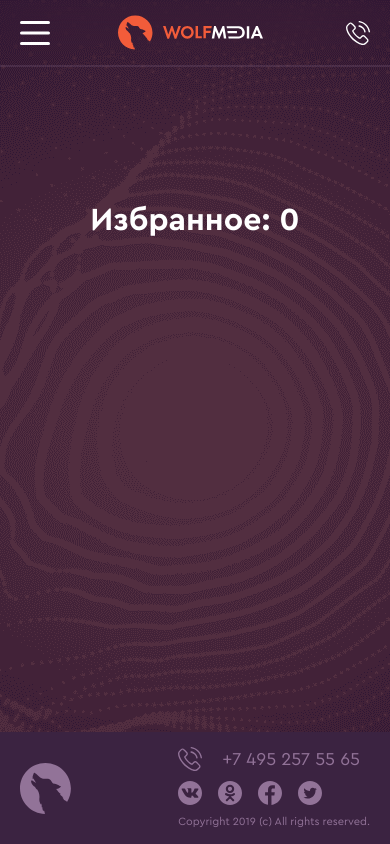
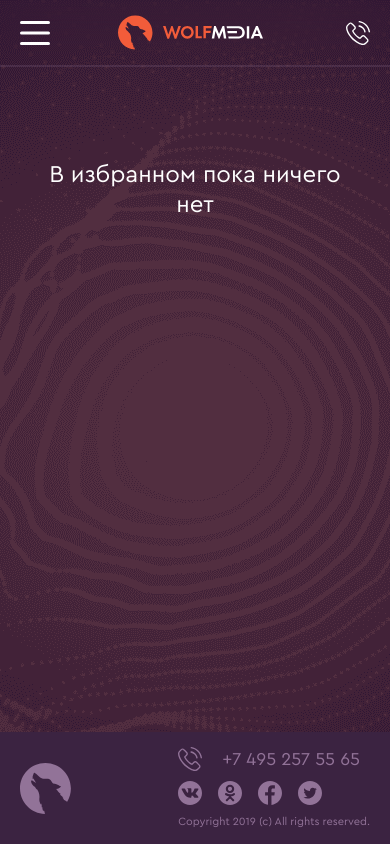
Before and after one commit to grin0leo/WolfMedia-Frontend, a Next.js app: page /cases/fav in a window 390 px wide. Built offline with nearby package versions, Linux system fonts and the light colour scheme.

Commit message:
fix: Исправить визуал на страницу Избранное

```diff
--- a/src/app/cases/fav/fav.module.css
+++ b/src/app/cases/fav/fav.module.css
@@ -1,21 +1,52 @@
 .container {
-    display: flex;
-    align-items: center;
     width: 100%;
-    justify-content: center;
-    margin-top: 200px;
-    flex-direction: column;
+    max-width: 1400px;
+    margin: 150px auto 80px;
+    padding: 0 20px;
+
+    @media (max-width:768px) {
+        margin-top: 120px;
+        padding-inline: 60px;
+
+    }
+
+    @media (max-width:425px) {
+        padding-inline: 40px;
+
+    }
 }
 
 .label {
     margin-bottom: 50px;
+    font-weight: 600;
+    text-align: center;
+
 }
 
+.column {
+    column-count: 3;
+    column-gap: 30px;
 
-.column {
-    display: flex;
-    align-items: center;
-    flex-direction: column;
-    width: 30%;
-    gap: 5vw;
+    @media (max-width: 1024px) {
+        column-count: 2;
+    }
+
+
+
+    @media (max-width: 768px) {
+        column-count: 2;
+
+    }
 }
+
+.column>* {
+    break-inside: avoid;
+    margin-bottom: 30px;
+}
+
+.emptyMessage {
+    font-size: 24px;
+    color: white;
+    text-align: center;
+    margin-top: 40px;
+}
--- a/src/app/cases/fav/page.tsx
+++ b/src/app/cases/fav/page.tsx
@@ -11,19 +11,30 @@ export default function FavPage() {
 
     const favCases = useSelector((state: RootState) => state.fav.cases)
 
-    return (
+    return favCases.length > 0 ? (
         <main className={styles.container}>
-
             <h1 className={styles.label}>
                 Избранное: {favCases.length}
             </h1>
             <ul className={styles.column}>
                 {favCases.map((el: CaseType, index) => (
                     <li key={index}>
-                        <Case id={el.id} title={el.title} tags={el.tags} imgSrc={el?.poster?.image?.src} fullCase={el} />
+                        <Case
+                            id={el.id}
+                            title={el.title}
+                            tags={el.tags}
+                            imgSrc={el?.poster?.image?.src}
+                            fullCase={el}
+                        />
                     </li>
                 ))}
             </ul>
         </main>
+    ) : (
+        <main className={styles.container}>
+
+            <p className={styles.emptyMessage}>В избранном пока ничего нет</p>
+        </main>
+
     )
 }
```
